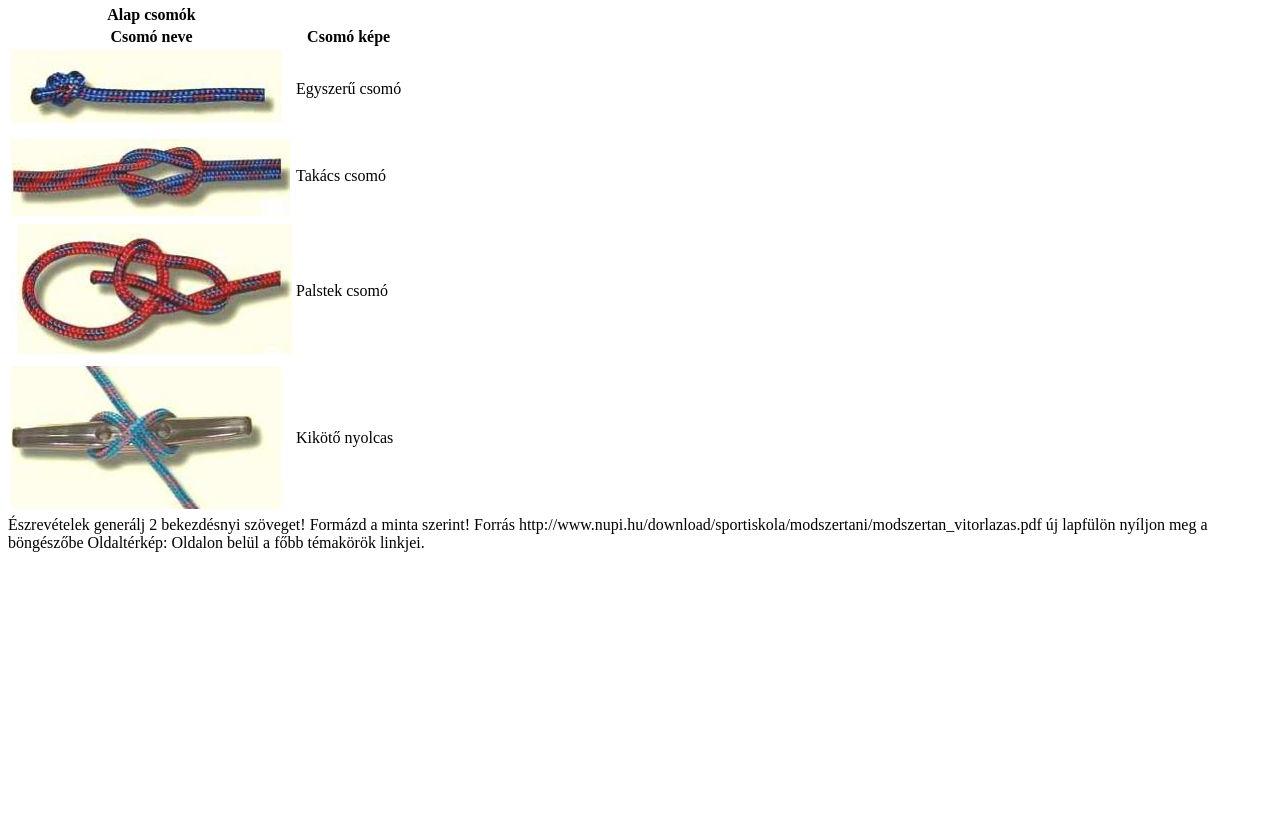
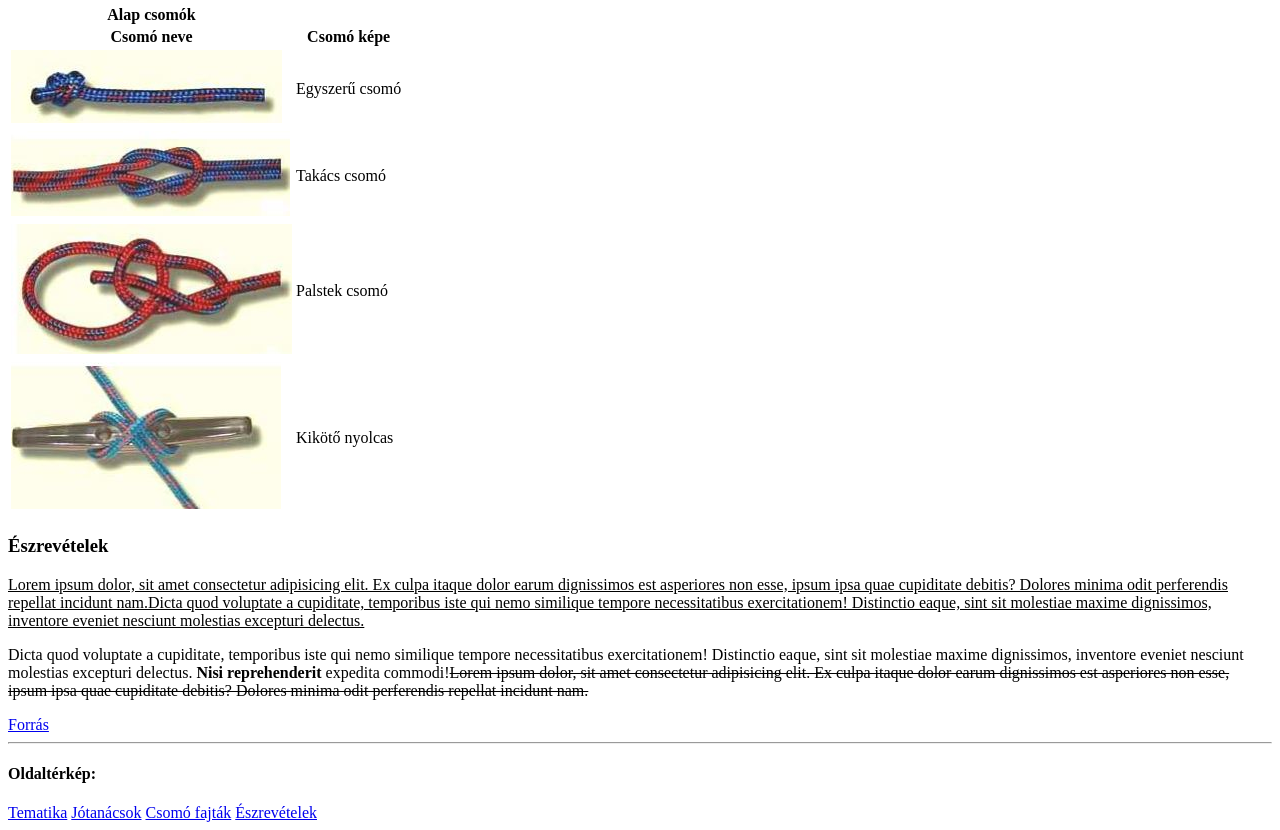
Before and after one commit to Lorincz-Abel/Oraimunka0912, a plain HTML site: page index.html in a window 1280 px wide. Shown: the part 999-1829 px from the top of the page. Before the commit the page ends 1559 px from the top, so only its background shows below. Drawn offline with Linux system fonts and the light colour scheme.

Commit message:
Kész oldal

```diff
--- a/index.html
+++ b/index.html
@@ -9,7 +9,7 @@
     <h1>Vitorlázás tanítása 3. évfolyam</h1>
 
 
-<h3>Tematika</h3>
+<h3 id="tem">Tematika</h3>
 
 
 
@@ -36,7 +36,7 @@
     <li>fordulás</li>
     <li>perdülés</li>
 </ol>
-<h3>Jótanácsok</h3>
+<h3 id="jot">Jótanácsok</h3>
 
 <p>A tanítás első lépése mindig a szélirány meghatározásával történjen. Tanítsuk meg a gyerekeknek, milyen módon milyen eszközökkel lehet a szélirányt hozzávetőlegesen meghatározni.</p>
 <p> A haladási irányok előtt a szélbeállás helyzetét ismertessük meg velük először. Minden egyes iránynak a nevét, a hajó haladásának legfontosabb ismérveit mutassuk be nekik. A hajó haladási irányára és a szél viszonyára igyekezzünk mindig olyan kulcsszavakat használni (hátszél: hátulról fújja a hajót a szél), amely segíti a tanulást.</p>
@@ -44,7 +44,7 @@
 
 <img src="forrás/szelirany.JPG" alt="szélirány">
 
-<h3>Csomó fajták</h3>
+<h3 id="cso">Csomó fajták</h3>
 <table>
     <caption>
 
@@ -82,14 +82,18 @@
 
 </table>
 
+<h3 id="esz">Észrevételek</h3>
 
-Észrevételek
+<p><ins>Lorem ipsum dolor, sit amet consectetur adipisicing elit. Ex culpa itaque dolor earum dignissimos est asperiores non esse, ipsum ipsa quae cupiditate debitis? Dolores minima odit perferendis repellat incidunt nam.Dicta quod voluptate a cupiditate, temporibus iste qui nemo similique tempore necessitatibus exercitationem! Distinctio eaque, sint sit molestiae maxime dignissimos, inventore eveniet nesciunt molestias excepturi delectus.</ins></p>
+<p>Dicta quod voluptate a cupiditate, temporibus iste qui nemo similique tempore necessitatibus exercitationem! Distinctio eaque, sint sit molestiae maxime dignissimos, inventore eveniet nesciunt molestias excepturi delectus. <strong>Nisi reprehenderit</strong> expedita commodi!<del>Lorem ipsum dolor, sit amet consectetur adipisicing elit. Ex culpa itaque dolor earum dignissimos est asperiores non esse, ipsum ipsa quae cupiditate debitis? Dolores minima odit perferendis repellat incidunt nam.</del></p>
 
-generálj 2 bekezdésnyi szöveget! Formázd a minta szerint!
+<a href="http://www.nupi.hu/download/sportiskola/modszertani/modszertan_vitorlazas.pdf" target="_blank">Forrás</a>
+ <hr>
 
-
-Forrás http://www.nupi.hu/download/sportiskola/modszertani/modszertan_vitorlazas.pdf új lapfülön nyíljon meg a böngészőbe
-
-Oldaltérkép: Oldalon belül a főbb témakörök linkjei.
+<h4>Oldaltérkép:</h4>
+<a href="#tem">Tematika</a>
+<a href="#jot">Jótanácsok</a>
+<a href="#cso">Csomó fajták</a>
+<a href="#esz">Észrevételek</a>
     </body>
 </html>
```
